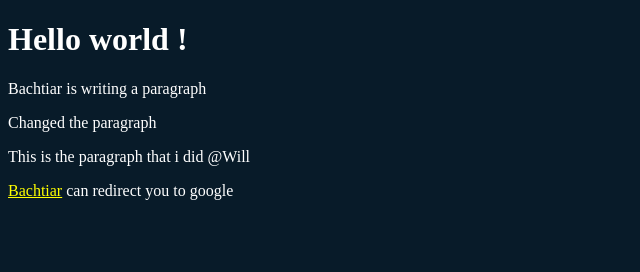
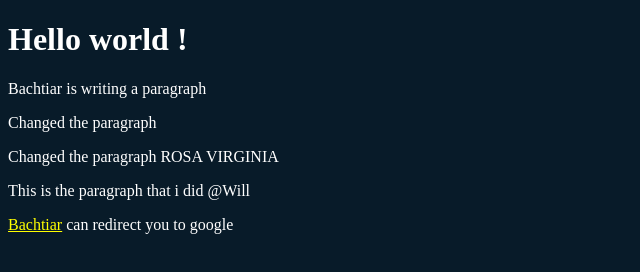
Before and after one commit to 134ch/New, a plain HTML site: page index.html in a window 1280 px wide. Shown: the whole page, without its empty margins (0-640 px from the left). Drawn offline with Linux system fonts and the light colour scheme.

Commit message:
This is for Rosa

```diff
--- a/index.html
+++ b/index.html
@@ -11,6 +11,7 @@
     <h1>Hello world !</h1>
     <p>Bachtiar is writing a paragraph</p>
     <p>Changed the paragraph</p>
+    <p>Changed the paragraph ROSA VIRGINIA</p>
     <div class="forWill">
         <p>This is the paragraph that i did @Will</p>
     </div>
```
